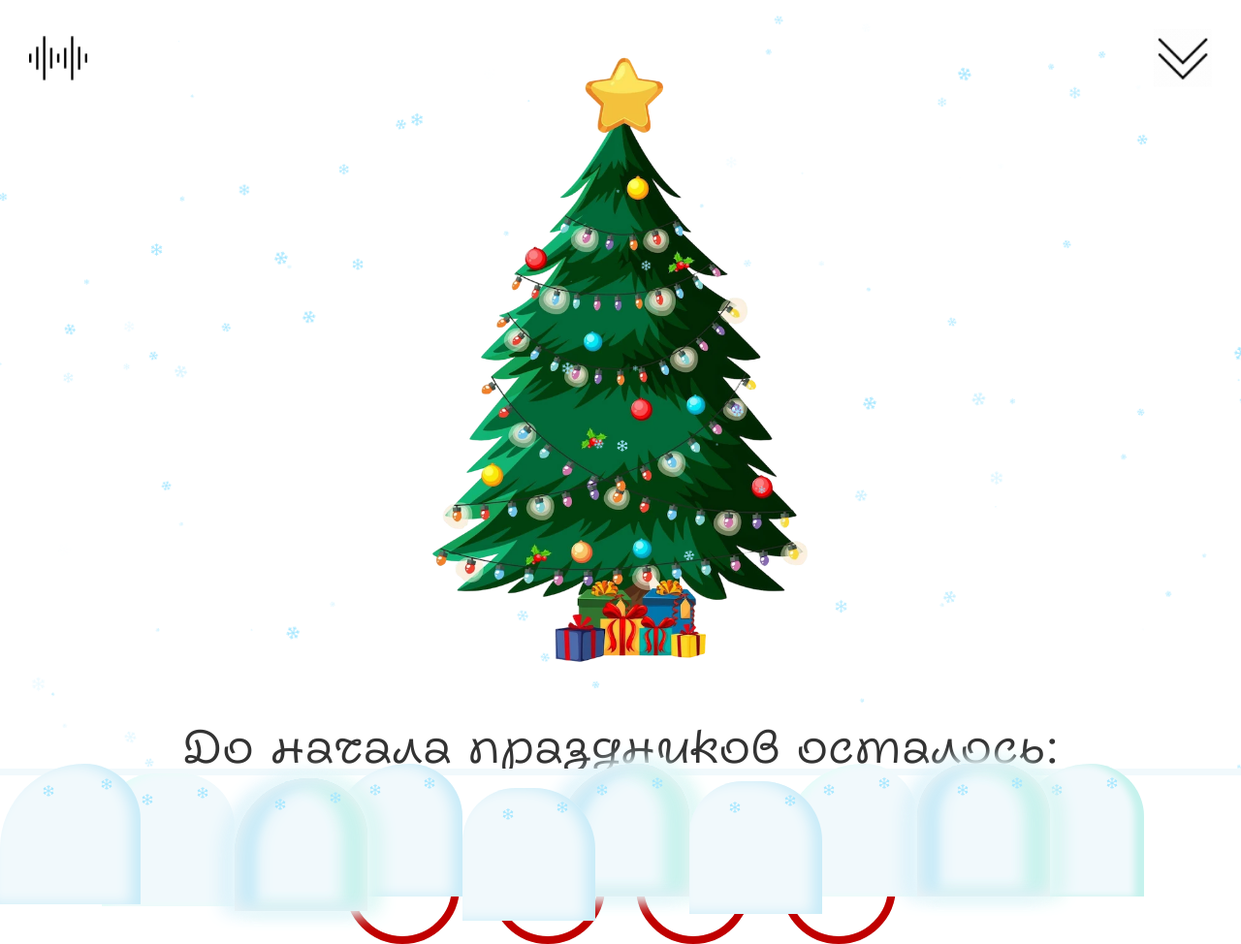
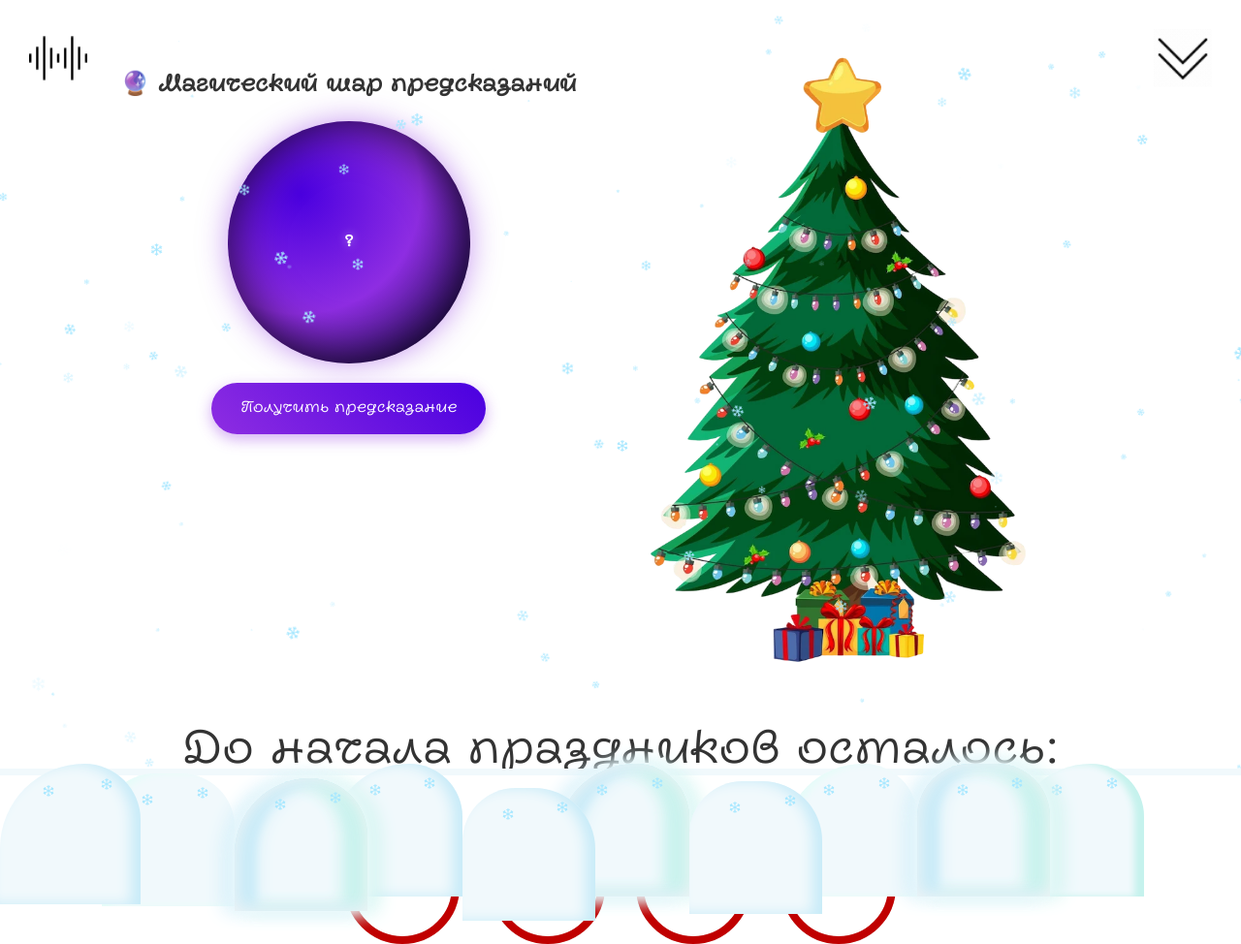
Before and after one commit to YuriyPlotnikovv/ny-countdown, a PHP site: page / in a window 1280 px wide. Shown: the top 974 px of the page at 97% size. Run offline with PHP 8.4, Linux system fonts and the light colour scheme; style sheets or scripts are compiled from the project's sources; some libraries are stand-ins or nearby versions.

Commit message:
Добавление шара с предсказаниями

```diff
--- a/index.html
+++ b/index.html
@@ -25,8 +25,27 @@
 
 <body>
 <main class="new-year-countdown">
-    <img class="new-year-countdown__image" src="/public/assets/main-image.webp" width="618" height="1000"
-         alt="Новогодняя ёлка">
+    <div class="new-year-countdown__main-container">
+        <div class="new-year-countdown__prediction">
+            <h2>🔮 Магический шар предсказаний</h2>
+
+            <div class="new-year-countdown__magic-ball" id="magicBall">
+                <div class="new-year-countdown__magic-ball-inner">
+                    <div class="new-year-countdown__magic-ball-display" id="predictionDisplay">?</div>
+                    <div class="new-year-countdown__magic-ball-stars"></div>
+                </div>
+            </div>
+
+            <button class="new-year-countdown__magic-ball-button" id="predictButton">
+                <span>Получить предсказание</span>
+            </button>
+
+            <div class="new-year-countdown__magic-ball-loading" id="loading">🔮 Думаю...</div>
+        </div>
+
+        <img class="new-year-countdown__image" src="/public/assets/main-image.webp" width="618" height="1000"
+             alt="Новогодняя ёлка">
+    </div>
 
     <div class="new-year-countdown__content">
         <h1 class="new-year-countdown__title">До начала праздников осталось:</h1>
--- a/src/css/style.scss
+++ b/src/css/style.scss
@@ -15,6 +15,37 @@ $media-small: 1325px;
   font-style: normal;
   font-display: swap;
   src: local("Transforma Script"), url("/public/fonts/TransformaScript_Trial-Regular.woff2") format("woff2");
+}
+
+@keyframes rotate {
+  from { transform: rotate(0deg); }
+  to { transform: rotate(360deg); }
+}
+
+@keyframes shake {
+  0%, 100% { transform: translateX(0); }
+  25% { transform: translateX(-5px); }
+  75% { transform: translateX(5px); }
+}
+
+@keyframes reveal {
+  0% {
+    transform: scale(0.8);
+    opacity: 0.5;
+  }
+  50% {
+    transform: scale(1.1);
+  }
+  100% {
+    transform: scale(1);
+    opacity: 1;
+  }
+}
+
+@keyframes pulse {
+  0% { transform: scale(1); }
+  50% { transform: scale(1.1); }
+  100% { transform: scale(1); }
 }
 
 body {
@@ -54,6 +85,188 @@ html, body {
 
   @media (max-width: $media-medium) {
     gap: 30px;
+  }
+
+  &__main-container {
+    display: grid;
+    grid-template-columns: 1fr 1fr;
+    gap: 50px;
+    align-items: start;
+
+    @media (max-width: $media-large) {
+      grid-template-columns: 1fr;
+      gap: 30px;
+      justify-items: center;
+    }
+  }
+
+  &__prediction {
+    display: flex;
+    flex-direction: column;
+    align-items: center;
+    gap: 20px;
+    padding: 20px;
+
+    h2 {
+      margin: 0;
+      padding: 0;
+      font-size: 24px;
+      text-align: center;
+      color: $text-color;
+
+      @media (max-width: $media-medium) {
+        font-size: 20px;
+      }
+    }
+  }
+
+  &__magic-ball {
+    width: 250px;
+    height: 250px;
+    position: relative;
+    cursor: pointer;
+    perspective: 1000px;
+
+    @media (max-width: $media-medium) {
+      width: 200px;
+      height: 200px;
+    }
+
+    @media (max-width: 480px) {
+      width: 180px;
+      height: 180px;
+    }
+  }
+
+  &__magic-ball-inner {
+    width: 100%;
+    height: 100%;
+    background: radial-gradient(
+        circle at 30% 30%,
+        #4a00e0,
+        #8e2de2,
+        #000428
+    );
+    border-radius: 50%;
+    display: flex;
+    align-items: center;
+    justify-content: center;
+    position: relative;
+    overflow: hidden;
+    box-shadow:
+      0 0 30px rgba(142, 45, 226, 0.5),
+      inset 0 0 50px rgba(0, 0, 0, 0.8);
+    transition: all 0.5s ease;
+
+    &:hover {
+      transform: scale(1.05);
+      box-shadow:
+        0 0 40px rgba(142, 45, 226, 0.7),
+        inset 0 0 50px rgba(0, 0, 0, 0.8);
+    }
+
+    &.thinking {
+      animation: shake 0.5s ease-in-out infinite;
+    }
+
+    &.reveal {
+      animation: reveal 0.8s ease-out;
+    }
+  }
+
+  &__magic-ball-display {
+    color: white;
+    font-size: 16px;
+    font-weight: bold;
+    text-align: center;
+    padding: 15px;
+    text-shadow: 0 0 10px rgba(255, 255, 255, 0.5);
+    z-index: 2;
+    transition: all 0.3s ease;
+
+    @media (max-width: $media-medium) {
+      font-size: 14px;
+      padding: 10px;
+    }
+
+    @media (max-width: 480px) {
+      font-size: 12px;
+    }
+  }
+
+  &__magic-ball-stars {
+    position: absolute;
+    width: 100%;
+    height: 100%;
+    border-radius: 50%;
+    overflow: hidden;
+
+    &::before {
+      content: "";
+      position: absolute;
+      width: 200%;
+      height: 200%;
+      background:
+        radial-gradient(2px 2px at 40px 20px, #fff, transparent),
+        radial-gradient(2px 2px at 80px 60px, #fff, transparent),
+        radial-gradient(2px 2px at 120px 30px, #fff, transparent),
+        radial-gradient(2px 2px at 160px 80px, #fff, transparent),
+        radial-gradient(2px 2px at 200px 40px, #fff, transparent);
+      animation: rotate 10s linear infinite;
+      opacity: 0.6;
+    }
+  }
+
+  &__magic-ball-button {
+    background: linear-gradient(45deg, #8e2de2, #4a00e0);
+    color: white;
+    border: none;
+    padding: 15px 30px;
+    font-size: 16px;
+    border-radius: 50px;
+    cursor: pointer;
+    transition: all 0.3s ease;
+    box-shadow: 0 5px 15px rgba(142, 45, 226, 0.4);
+    position: relative;
+    overflow: hidden;
+    font-family: $font-family;
+
+    @media (max-width: $media-medium) {
+      padding: 12px 25px;
+      font-size: 14px;
+    }
+
+    &:hover {
+      transform: translateY(-2px);
+      box-shadow: 0 8px 25px rgba(142, 45, 226, 0.6);
+    }
+
+    &:active {
+      transform: translateY(0);
+    }
+
+    span {
+      position: relative;
+      z-index: 2;
+    }
+  }
+
+  &__magic-ball-loading {
+    margin-top: 15px;
+    font-size: 18px;
+    color: #8e2de2;
+    font-weight: bold;
+    opacity: 0;
+    transition: opacity 0.3s ease;
+    animation: pulse 1.5s infinite;
+
+    @media (max-width: $media-medium) {
+      font-size: 16px;
+    }
+
+    &.show {
+      opacity: 1;
+    }
   }
 
   &__content {
```
Also changed, not shown: src/js/modules/magicBall.js (added, +71 -0 lines).
